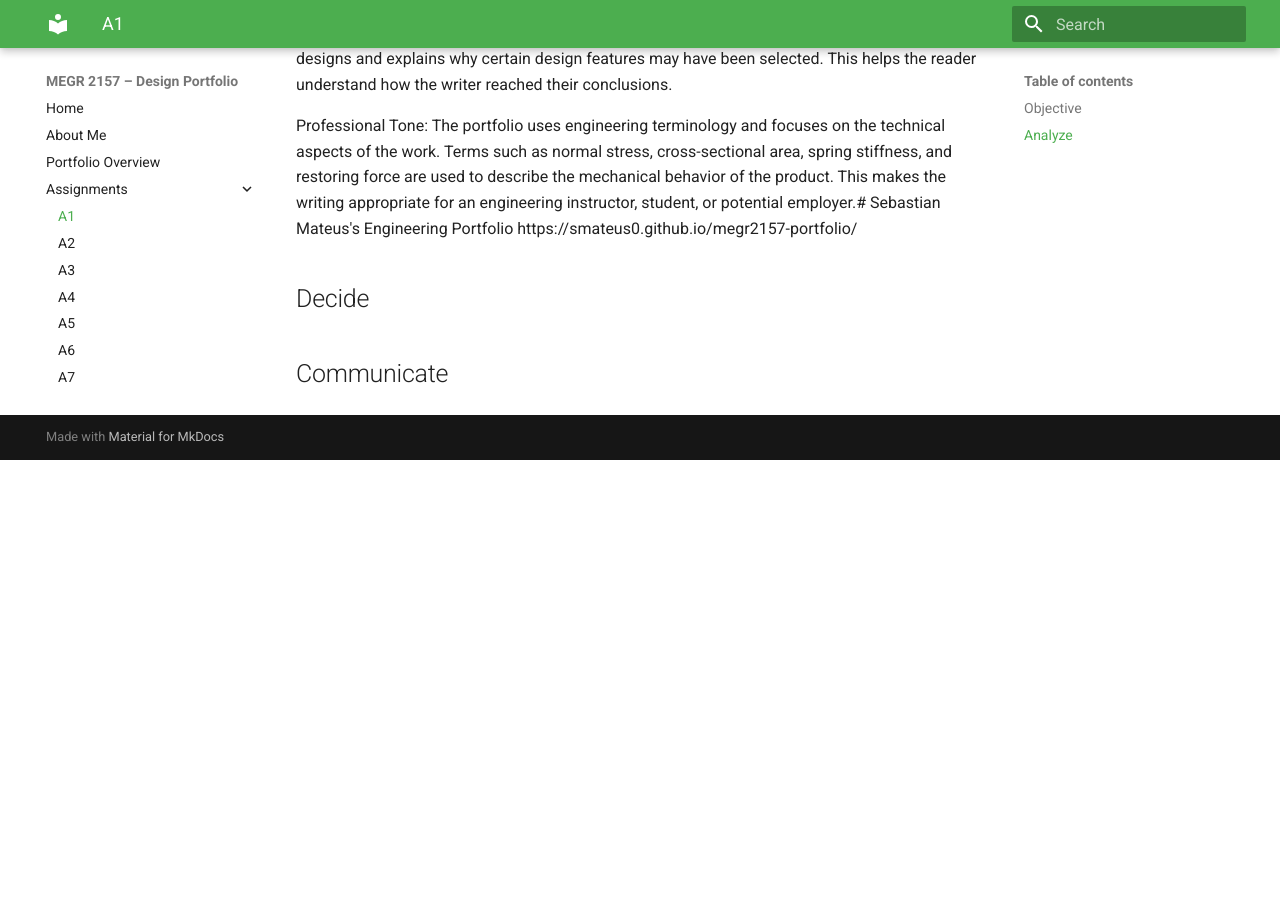
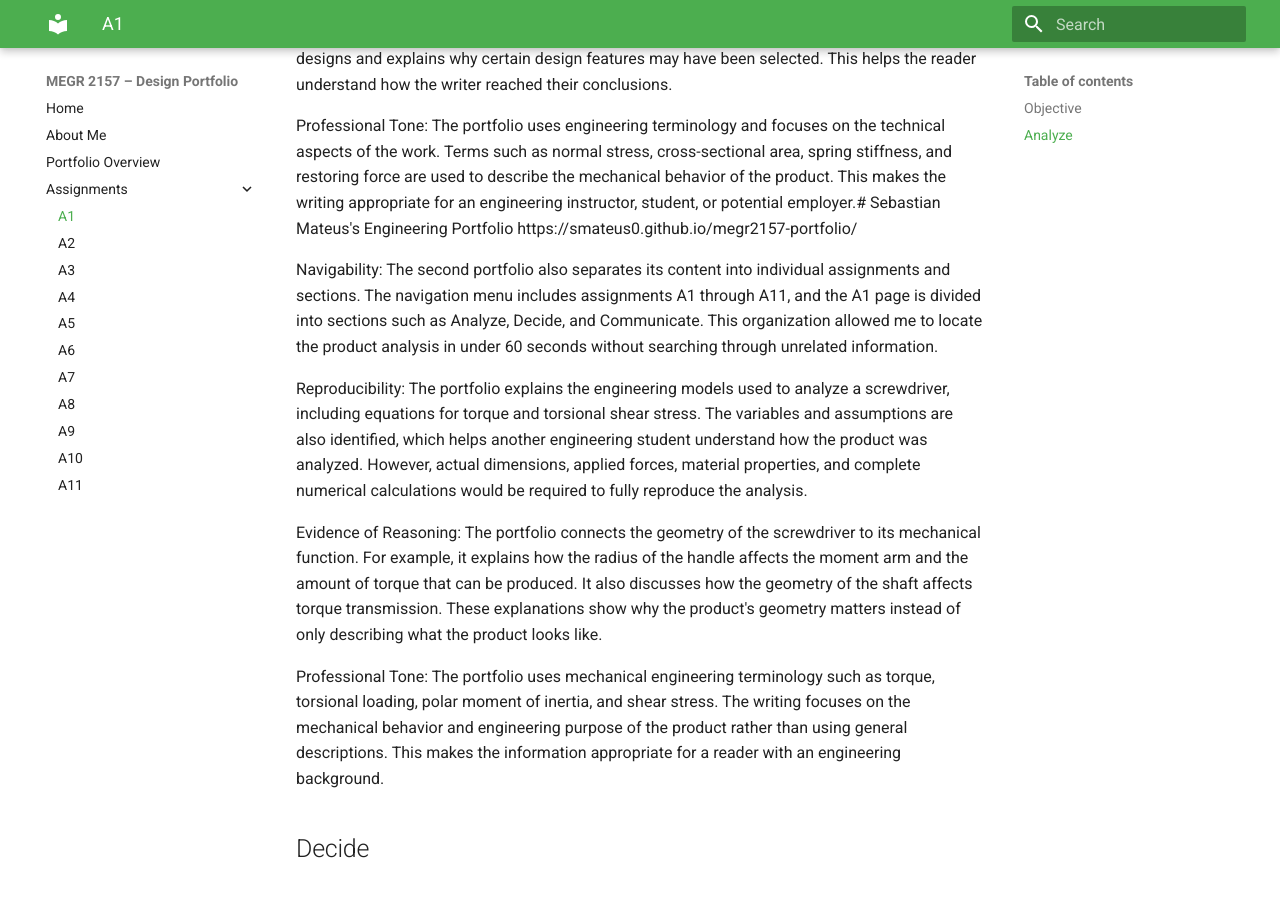
Before and after one commit to roncellis/Roncellis-megr2157-portfolio, an MkDocs documentation site: the page built from docs/assignments/A01/index.md, in a window 1280 px wide and 900 px high, scrolled down 1077 px. Shown: the top 897 px of the window. Built offline with MkDocs 1.6.1 and Material for MkDocs 9.7.7, drawn with Linux system fonts in a browser that asks for light colours; before the commit the page ends 1537 px from its top, so only the background shows below that.

Commit message:
Enhance portfolio with additional analysis sections
Added sections on navigability, reproducibility, and evidence of reasoning to enhance the portfolio's structure and clarity.

```diff
--- a/docs/assignments/A01/index.md
+++ b/docs/assignments/A01/index.md
@@ -23,6 +23,18 @@ The portfolio explains some of the reasoning behind the engineering analysis ins
 Professional Tone:
 The portfolio uses engineering terminology and focuses on the technical aspects of the work. Terms such as normal stress, cross-sectional area, spring stiffness, and restoring force are used to describe the mechanical behavior of the product. This makes the writing appropriate for an engineering instructor, student, or potential employer.# Sebastian Mateus's Engineering Portfolio
 https://smateus0.github.io/megr2157-portfolio/
+
+Navigability:
+The second portfolio also separates its content into individual assignments and sections. The navigation menu includes assignments A1 through A11, and the A1 page is divided into sections such as Analyze, Decide, and Communicate. This organization allowed me to locate the product analysis in under 60 seconds without searching through unrelated information.
+
+Reproducibility:
+The portfolio explains the engineering models used to analyze a screwdriver, including equations for torque and torsional shear stress. The variables and assumptions are also identified, which helps another engineering student understand how the product was analyzed. However, actual dimensions, applied forces, material properties, and complete numerical calculations would be required to fully reproduce the analysis.
+
+Evidence of Reasoning:
+The portfolio connects the geometry of the screwdriver to its mechanical function. For example, it explains how the radius of the handle affects the moment arm and the amount of torque that can be produced. It also discusses how the geometry of the shaft affects torque transmission. These explanations show why the product's geometry matters instead of only describing what the product looks like.
+
+Professional Tone:
+The portfolio uses mechanical engineering terminology such as torque, torsional loading, polar moment of inertia, and shear stress. The writing focuses on the mechanical behavior and engineering purpose of the product rather than using general descriptions. This makes the information appropriate for a reader with an engineering background.
 ## Decide
 
 
```
